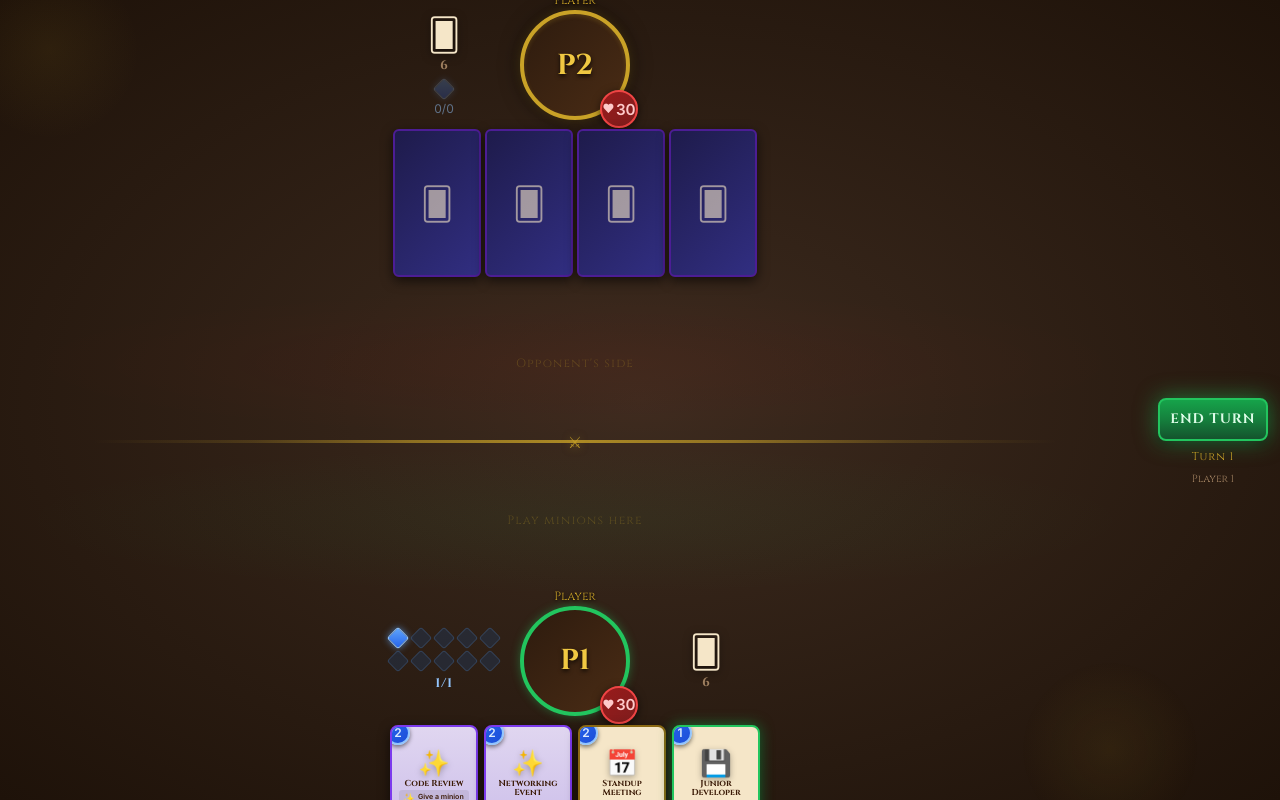
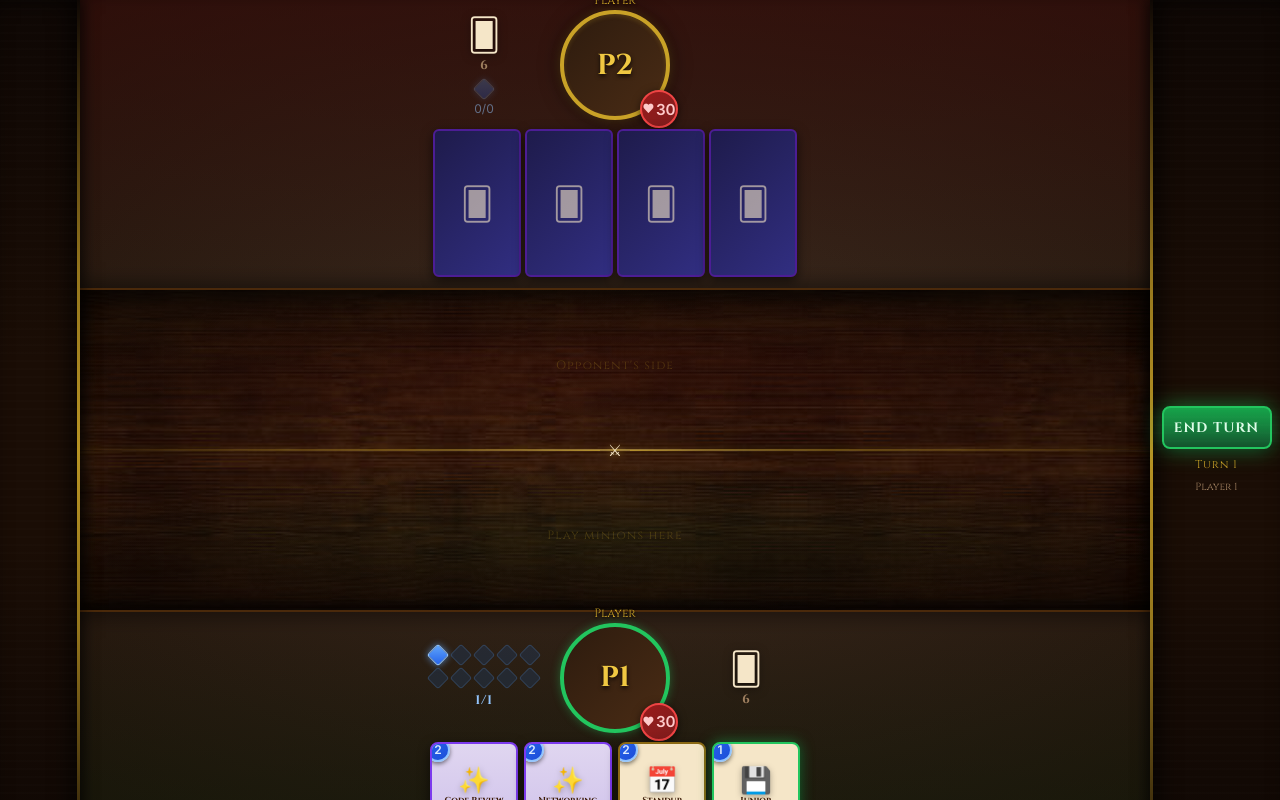
Before and after one commit to Lolitsapug/Career-Arena, a React (Vite) app: page /game in a window 1280 px wide. Built offline with nearby package versions, Linux system fonts and the light colour scheme.

Commit message:
Board UI changes

```diff
--- a/src/pages/GameBoard.jsx
+++ b/src/pages/GameBoard.jsx
@@ -267,9 +267,9 @@ function ManaBar({ mana }) {
   );
 }
 
-function DeckCounter({ count }) {
+function DeckCounter({ count, isPlayer }) {
   return (
-    <div className="deck-counter">
+    <div className="deck-counter" data-deck={isPlayer ? 'player' : 'opponent'}>
       <div className="deck-icon">🂠</div>
       <span>{count}</span>
     </div>
@@ -449,6 +449,7 @@ export default function GameBoard() {
   const [inspectedCard, setInspectedCard] = useState(null);
   const [cantAffordId, setCantAffordId] = useState(null);
   const [buffedIds, setBuffedIds] = useState(new Set());
+  const [drawAnims, setDrawAnims] = useState([]); // [{id, delay}]
 
   function queueAnim(animObj, delay = 0, duration = 700) {
     const id = makeId();
@@ -486,6 +487,27 @@ export default function GameBoard() {
       ids.forEach(id => n.delete(id));
       return n;
     }), 800);
+  }
+
+  function triggerDrawAnimation(count) {
+    // Spawn `count` card-back tokens flying from deck to hand
+    const deckEl = document.querySelector('[data-deck="player"]');
+    const handEl = document.querySelector('.player-hand');
+    if (!deckEl || !handEl) return;
+    const deckRect  = deckEl.getBoundingClientRect();
+    const handRect  = handEl.getBoundingClientRect();
+    const startX = deckRect.left + deckRect.width / 2;
+    const startY = deckRect.top  + deckRect.height / 2;
+    const endX   = handRect.left + handRect.width  / 2;
+    const endY   = handRect.top  + handRect.height / 2;
+    for (let i = 0; i < count; i++) {
+      const id = makeId();
+      const delay = i * 180;
+      setTimeout(() => {
+        setDrawAnims(prev => [...prev, { id, startX, startY, endX, endY }]);
+        setTimeout(() => setDrawAnims(prev => prev.filter(a => a.id !== id)), 700);
+      }, delay);
+    }
   }
 
   function triggerAttack(curState, nextState, startPos, endPos, atkType, damage, isHero, oppIdx) {
@@ -576,6 +598,10 @@ export default function GameBoard() {
       }
       // Flash any minions that got buffed by a battlecry
       flashBuffedMinions(state, ns, cur);
+      // Animate drawn cards
+      const abs = card.abilities || [];
+      const drawCount = abs.includes('battlecry_draw_2') ? 2 : abs.includes('battlecry_draw_1') ? 1 : 0;
+      if (drawCount > 0) setTimeout(() => triggerDrawAnimation(drawCount), 200);
     }
     setState(ns);
   }, [state, cur]);
@@ -634,6 +660,9 @@ export default function GameBoard() {
     const defPos = getCenter(document.querySelector(`[data-minion-id="${defender.id}"]`));
     const ns = attackTarget(state, 'enemy_minion', boardIdx);
     triggerAttack(state, ns, atkPos, defPos, getAttackType(attacker), attacker.attack, false, opp);
+    // Animate cards drawn by deathrattles that fired during this attack
+    const drawnCards = ns.players[cur].hand.length - state.players[cur].hand.length;
+    if (drawnCards > 0) setTimeout(() => triggerDrawAnimation(drawnCards), 400);
     setState(ns);
   }, [state, cur, opp]);
 
@@ -669,10 +698,11 @@ export default function GameBoard() {
 
   return (
     <div className="game-board">
+      <div className="board-side board-side--left" />
       <div className="player-area opponent-area">
         <div className="hero-zone">
           <div className="hero-side-info hero-side-info--left">
-            <DeckCounter count={oppPlayer.deck.length} />
+            <DeckCounter count={oppPlayer.deck.length} isPlayer={false} />
             <div className="opp-mana-info">
               <div className="mana-crystal full" style={{ opacity: 0.5 }} />
               <span>{oppPlayer.mana.current}/{oppPlayer.mana.max}</span>
@@ -699,7 +729,11 @@ export default function GameBoard() {
           {oppPlayer.board.length === 0 && <div className="empty-board-hint opp-hint">Opponent's side</div>}
         </div>
 
-        <div className="board-divider"><div className="rope" /></div>
+        <div className="board-divider">
+          <div className="rope">
+            <span className="rope-icon">⚔</span>
+          </div>
+        </div>
 
         <div className="minion-row player-row">
           {curPlayer.board.map((minion, i) => (
@@ -721,7 +755,7 @@ export default function GameBoard() {
           <Hero hero={curPlayer.hero} playerIdx={cur} isOpponent={false} isValidTarget={false}
             onClick={() => handleHeroClick(cur)} isCurrentPlayer isFlashing={flashHeroes.has(cur)} />
           <div className="hero-side-info hero-side-info--right">
-            <DeckCounter count={curPlayer.deck.length} />
+            <DeckCounter count={curPlayer.deck.length} isPlayer={true} />
           </div>
         </div>
         <div className="hand-zone player-hand">
@@ -762,6 +796,18 @@ export default function GameBoard() {
       {state.log?.length > 0 && <div className="game-log">{state.log[0]}</div>}
       <AnimLayer anims={anims} deathGhosts={deathGhosts} screenFlash={screenFlash} />
       {inspectedCard && <CardInspectModal card={inspectedCard} onClose={() => setInspectedCard(null)} />}
+
+      {/* Draw card animations — card backs flying from deck to hand */}
+      {drawAnims.map(a => (
+        <div key={a.id} className="draw-card-anim" style={{
+          '--start-x': `${a.startX}px`,
+          '--start-y': `${a.startY}px`,
+          '--end-x':   `${a.endX}px`,
+          '--end-y':   `${a.endY}px`,
+          left: a.startX,
+          top:  a.startY,
+        }} />
+      ))}
     </div>
   );
 }
--- a/src/styles.css
+++ b/src/styles.css
@@ -301,27 +301,41 @@ body {
   background: var(--board-felt);
   display: grid;
   grid-template-rows: auto 1fr auto;
-  grid-template-columns: 1fr auto;
+  grid-template-columns: auto 1fr auto;
   grid-template-areas:
-    "opponent  endturn"
-    "board     endturn"
-    "current   endturn";
+    "left opponent  endturn"
+    "left board     endturn"
+    "left current   endturn";
   position: relative;
-  overflow: hidden;
-}
-
-/* Decorative corner pieces */
-.game-board::before, .game-board::after {
+}
+
+/* Left / right side border panels */
+.board-side {
+  background: linear-gradient(180deg, #0e0704 0%, #1a0d05 40%, #1a0d05 60%, #0e0704 100%);
+  position: relative;
+  z-index: 2;
+}
+.board-side--left {
+  grid-area: left;
+  width: 80px;
+  border-right: 3px solid;
+  border-image: linear-gradient(180deg, transparent, rgba(201,162,39,0.7) 30%, rgba(201,162,39,0.9) 50%, rgba(201,162,39,0.7) 70%, transparent) 1;
+  box-shadow: inset -8px 0 20px rgba(0,0,0,0.6), 4px 0 12px rgba(0,0,0,0.5);
+}
+/* Wood grain accent on the border panels */
+.board-side::before {
   content: '';
   position: absolute;
-  width: 180px;
-  height: 180px;
-  background: radial-gradient(circle, rgba(201,162,39,0.08) 0%, transparent 70%);
-  border-radius: 50%;
+  inset: 0;
+  background: repeating-linear-gradient(
+    180deg,
+    transparent 0px,
+    rgba(255,255,255,0.015) 1px,
+    transparent 2px,
+    transparent 8px
+  );
   pointer-events: none;
 }
-.game-board::before { top: -40px; left: -40px; }
-.game-board::after  { bottom: -40px; right: 80px; }
 
 /* ── Player Areas ─────────────────────────────────────────────────────────── */
 .player-area {
@@ -330,8 +344,16 @@ body {
   align-items: center;
   padding: 0.4rem 0.75rem;
 }
-.opponent-area { grid-area: opponent; }
-.current-area  { grid-area: current; }
+.opponent-area {
+  grid-area: opponent;
+  background: linear-gradient(180deg, rgba(60,10,10,0.5) 0%, transparent 100%);
+  box-shadow: inset 0 -6px 18px rgba(0,0,0,0.4);
+}
+.current-area {
+  grid-area: current;
+  background: linear-gradient(180deg, transparent 0%, rgba(10,30,10,0.5) 100%);
+  box-shadow: inset 0 6px 18px rgba(0,0,0,0.4);
+}
 
 .hero-zone {
   display: flex;
@@ -706,11 +728,22 @@ body {
   grid-area: board;
   display: flex;
   flex-direction: column;
-  align-items: center;
+  align-items: stretch;
   justify-content: center;
   position: relative;
-  padding: 0 0.5rem;
   gap: 0;
+  background:
+    /* Theme colour overlay — warm dark amber to tie into the gold/brown UI */
+    linear-gradient(180deg, rgba(20,10,2,0.62) 0%, rgba(35,15,4,0.5) 50%, rgba(20,10,2,0.62) 100%),
+    /* Edge vignette */
+    radial-gradient(ellipse at 50% 50%, transparent 35%, rgba(0,0,0,0.45) 100%),
+    /* Single image centred, stretched to fill — no tiling */
+    url('./images/woodtexture.jpg') center/100% 100% no-repeat;
+  border-top: 2px solid rgba(80,45,12,0.9);
+  border-bottom: 2px solid rgba(80,45,12,0.9);
+  box-shadow:
+    inset 0 6px 20px rgba(0,0,0,0.55),
+    inset 0 -6px 20px rgba(0,0,0,0.55);
 }
 
 .minion-row {
@@ -720,43 +753,79 @@ body {
   gap: 10px;
   width: 100%;
   min-height: 150px;
-  padding: 6px 0;
+  padding: 10px 1rem;
   position: relative;
 }
+/* Opponent side — subtle red tint on the felt surface */
 .opponent-row {
-  background: radial-gradient(ellipse at center, rgba(255,0,0,0.04) 0%, transparent 70%);
-  border-radius: 8px;
-}
+  background:
+    radial-gradient(ellipse at center, rgba(180,20,20,0.08) 0%, transparent 75%),
+    linear-gradient(180deg, rgba(0,0,0,0.15) 0%, transparent 100%);
+}
+/* Player side — subtle green tint */
 .player-row {
-  background: radial-gradient(ellipse at center, rgba(34,197,94,0.05) 0%, transparent 70%);
-  border-radius: 8px;
-}
-
+  background:
+    radial-gradient(ellipse at center, rgba(20,160,60,0.07) 0%, transparent 75%),
+    linear-gradient(180deg, transparent 0%, rgba(0,0,0,0.15) 100%);
+}
+
+/* ── Centre Divider — thin inlaid line ───────────────────────────────────── */
 .board-divider {
   width: 100%;
-  display: flex;
-  align-items: center;
-  justify-content: center;
-  padding: 2px 0;
-}
+  height: 20px;
+  display: flex;
+  align-items: center;
+  justify-content: center;
+  position: relative;
+  flex-shrink: 0;
+}
+/* The line itself */
+.board-divider::before {
+  content: '';
+  position: absolute;
+  top: 50%;
+  left: 0;
+  right: 0;
+  height: 1px;
+  transform: translateY(-50%);
+  background: linear-gradient(90deg,
+    transparent 0%,
+    rgba(201,162,39,0.3) 8%,
+    rgba(201,162,39,0.75) 30%,
+    rgba(255,220,100,0.95) 50%,
+    rgba(201,162,39,0.75) 70%,
+    rgba(201,162,39,0.3) 92%,
+    transparent 100%
+  );
+  box-shadow: 0 0 6px rgba(201,162,39,0.5);
+}
+
+/* Crossed-swords emblem centred on the line */
 .rope {
-  width: 85%;
-  height: 3px;
-  background: linear-gradient(90deg,
-    transparent, rgba(201,162,39,0.2), rgba(201,162,39,0.6), rgba(201,162,39,0.8),
-    rgba(201,162,39,0.6), rgba(201,162,39,0.2), transparent);
-  border-radius: 2px;
   position: relative;
-}
-.rope::before {
-  content: '⚔';
-  position: absolute;
-  left: 50%;
-  top: 50%;
-  transform: translate(-50%, -50%);
+  z-index: 1;
+  display: flex;
+  align-items: center;
+  justify-content: center;
+  gap: 8px;
+}
+.rope::before,
+.rope::after {
+  content: '';
+  width: 80px;
+  height: 1px;
+  background: linear-gradient(90deg, transparent, rgba(201,162,39,0.6));
+}
+.rope::after {
+  background: linear-gradient(270deg, transparent, rgba(201,162,39,0.6));
+}
+
+.rope-icon {
   font-size: 1rem;
-  color: rgba(201,162,39,0.8);
-  text-shadow: 0 0 8px rgba(201,162,39,0.5);
+  filter: drop-shadow(0 0 5px rgba(201,162,39,0.85));
+  flex-shrink: 0;
+  z-index: 2;
+  line-height: 1;
 }
 
 .empty-board-hint {
@@ -945,7 +1014,7 @@ body {
   pointer-events: none;
 }
 
-/* ── End Turn Button Zone ─────────────────────────────────────────────────── */
+/* ── End Turn Button Zone (doubles as right border panel) ─────────────────── */
 .end-turn-zone {
   grid-area: endturn;
   display: flex;
@@ -953,8 +1022,28 @@ body {
   align-items: center;
   justify-content: center;
   gap: 0.5rem;
-  padding: 0.75rem 0.75rem 0.75rem 0.5rem;
+  padding: 0.75rem;
   width: 130px;
+  background: linear-gradient(180deg, #0e0704 0%, #1a0d05 40%, #1a0d05 60%, #0e0704 100%);
+  border-left: 3px solid;
+  border-image: linear-gradient(180deg, transparent, rgba(201,162,39,0.7) 30%, rgba(201,162,39,0.9) 50%, rgba(201,162,39,0.7) 70%, transparent) 1;
+  box-shadow: inset 8px 0 20px rgba(0,0,0,0.6), -4px 0 12px rgba(0,0,0,0.5);
+  position: relative;
+  z-index: 2;
+}
+/* Subtle grain lines matching left panel */
+.end-turn-zone::before {
+  content: '';
+  position: absolute;
+  inset: 0;
+  background: repeating-linear-gradient(
+    180deg,
+    transparent 0px,
+    rgba(255,255,255,0.015) 1px,
+    transparent 2px,
+    transparent 8px
+  );
+  pointer-events: none;
 }
 
 .end-turn-btn {
@@ -1150,6 +1239,50 @@ body {
   from { box-shadow: 0 0 6px rgba(251,191,36,0.4); }
   to   { box-shadow: 0 0 14px rgba(251,191,36,0.9); }
 }
+/* ── Draw card animation ─────────────────────────────────────────────────── */
+@keyframes draw-card-fly {
+  0% {
+    transform: translate(-50%, -50%) scale(0.7) rotate(-8deg);
+    opacity: 0;
+  }
+  15% {
+    opacity: 1;
+  }
+  85% {
+    opacity: 1;
+  }
+  100% {
+    transform: translate(
+      calc(var(--end-x) - var(--start-x) - 50%),
+      calc(var(--end-y) - var(--start-y) - 50%)
+    ) scale(1.1) rotate(4deg);
+    opacity: 0;
+  }
+}
+
+.draw-card-anim {
+  position: fixed;
+  width: 54px;
+  height: 76px;
+  border-radius: 6px;
+  background: linear-gradient(135deg, #1e3a5f 0%, #0f1f33 100%);
+  border: 2px solid #c9a227;
+  box-shadow: 0 0 16px rgba(201,162,39,0.6), 0 4px 16px rgba(0,0,0,0.7);
+  display: flex;
+  align-items: center;
+  justify-content: center;
+  font-size: 1.5rem;
+  pointer-events: none;
+  z-index: 9999;
+  animation: draw-card-fly 0.65s cubic-bezier(0.25, 0.46, 0.45, 0.94) forwards;
+}
+.draw-card-anim::after {
+  content: '🂠';
+  font-size: 1.8rem;
+  opacity: 0.8;
+  filter: drop-shadow(0 0 4px rgba(201,162,39,0.5));
+}
+
 @keyframes divine-shimmer {
   from { box-shadow: 0 0 12px rgba(147,197,253,0.7), 0 0 24px rgba(147,197,253,0.4), inset 0 0 10px rgba(147,197,253,0.15); }
   to   { box-shadow: 0 0 22px rgba(147,197,253,1),   0 0 44px rgba(147,197,253,0.7), inset 0 0 18px rgba(147,197,253,0.35); }
```
Also changed, not shown: src/pages/DeckViewer.jsx (+26 -20 lines), src/images/woodtexture.jpg (added).
